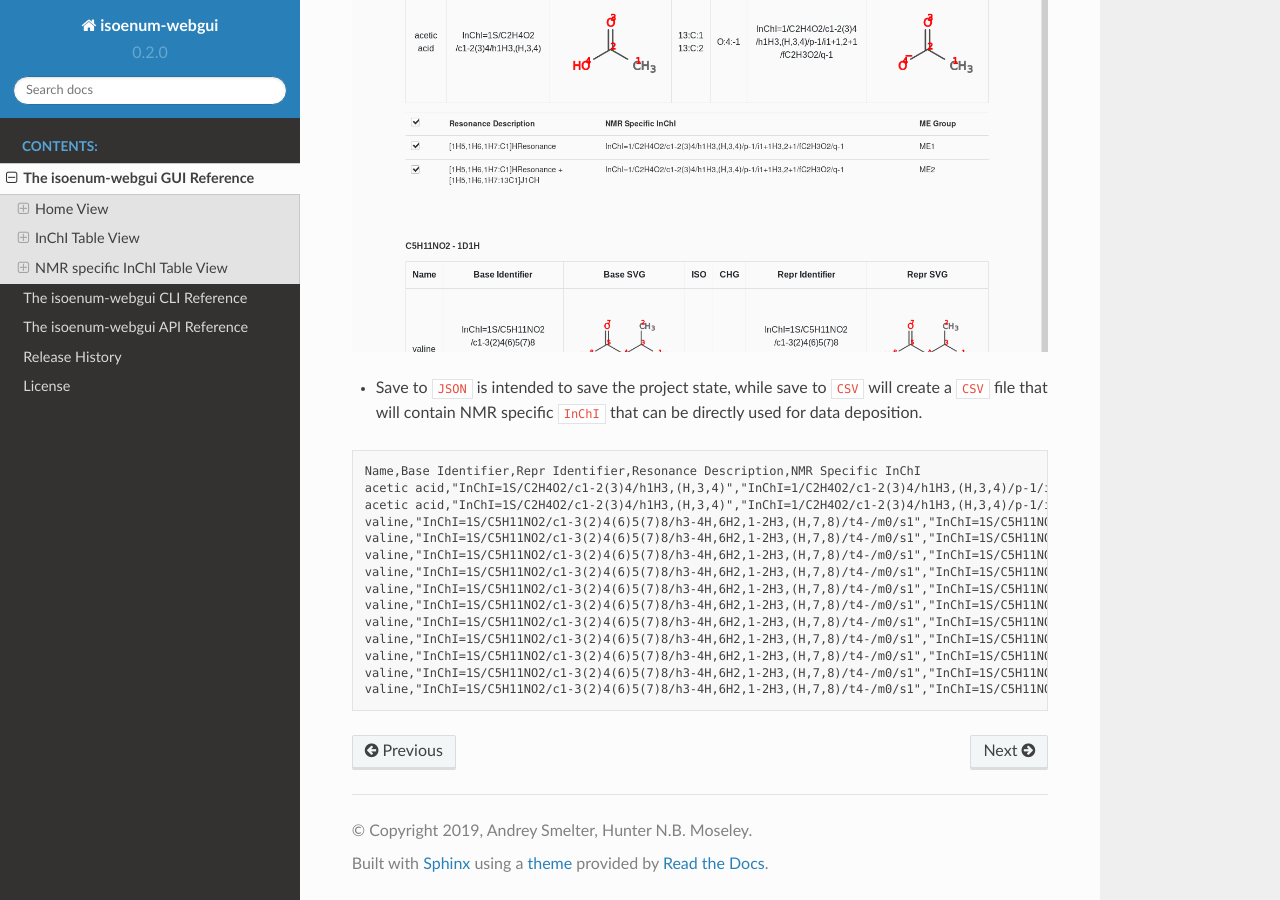
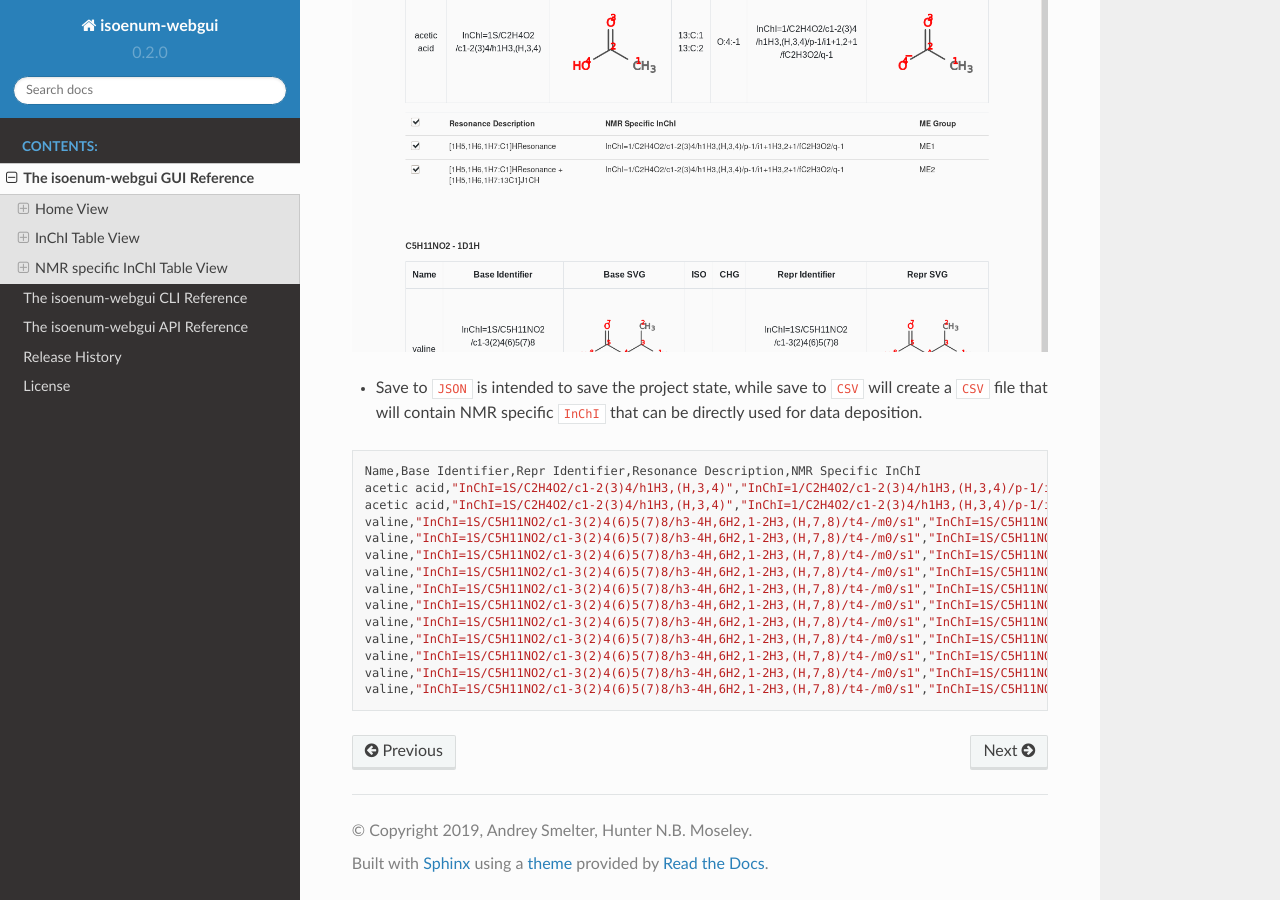
Before and after one commit to MoseleyBioinformaticsLab/isoenum-webgui, a Sphinx documentation site: the page built from docs/gui.rst, in a window 1280 px wide and 900 px high, scrolled down 12370 px. Built offline with Sphinx 7.4.7 and the Read the Docs theme 2.0.0, drawn with Linux system fonts in a browser that asks for light colours; the version number is read from the project's files by our own code; some of the changed text lies outside the part shown.

Commit message:
Docs: update GUI reference.

```diff
--- a/docs/gui.rst
+++ b/docs/gui.rst
@@ -16,7 +16,7 @@ CSV
 
 * ``CSV`` file containing ``InChI`` strings:
 
-.. code:: none
+.. code::
 
     Base Identifier
     "InChI=1S/C2H4O2/c1-2(3)4/h1H3,(H,3,4)"
@@ -26,7 +26,7 @@ CSV
 
 * ``CSV`` file containing "Base Identifier" header and ``InChI`` strings:
 
-.. code:: none
+.. code::
 
     Base Identifier
     "InChI=1S/C2H4O2/c1-2(3)4/h1H3,(H,3,4)"
@@ -35,7 +35,7 @@ CSV
 
 * ``CSV`` file saved from the ``InChI`` Table View:
 
-.. code:: none
+.. code::
 
     Name,Base Identifier,ISO,CHG,Repr Identifier
     acetic acid,"InChI=1S/C2H4O2/c1-2(3)4/h1H3,(H,3,4)",13:C:1<br>13:C:2,O:4:-1,"InChI=1/C2H4O2/c1-2(3)4/h1H3,(H,3,4)/p-1/i1+1,2+1/fC2H3O2/q-1"
@@ -268,7 +268,7 @@ How to save NMR table view.
   that will contain NMR specific ``InChI`` that can be directly used for data deposition.
 
 
-.. code:: none
+.. code::
 
     Name,Base Identifier,Repr Identifier,Resonance Description,NMR Specific InChI
     acetic acid,"InChI=1S/C2H4O2/c1-2(3)4/h1H3,(H,3,4)","InChI=1/C2H4O2/c1-2(3)4/h1H3,(H,3,4)/p-1/i1+1,2+1/fC2H3O2/q-1","[1H5,1H6,1H7:C1]HResonance","InChI=1/C2H4O2/c1-2(3)4/h1H3,(H,3,4)/p-1/i1+1H3,2+1/fC2H3O2/q-1"
```
